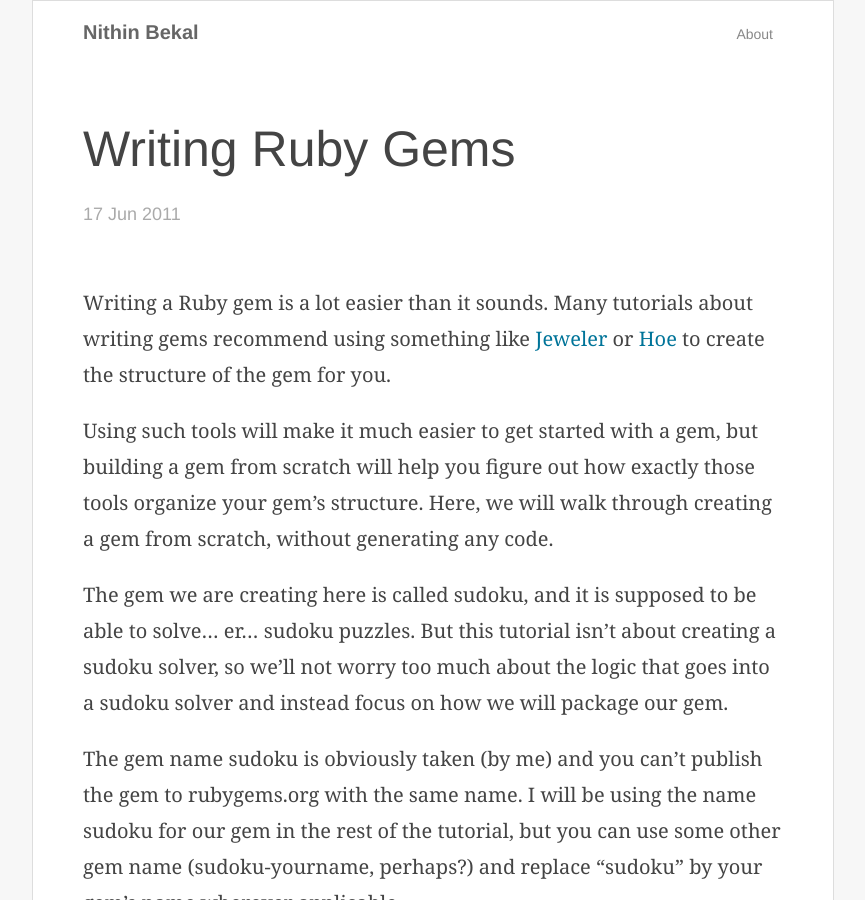
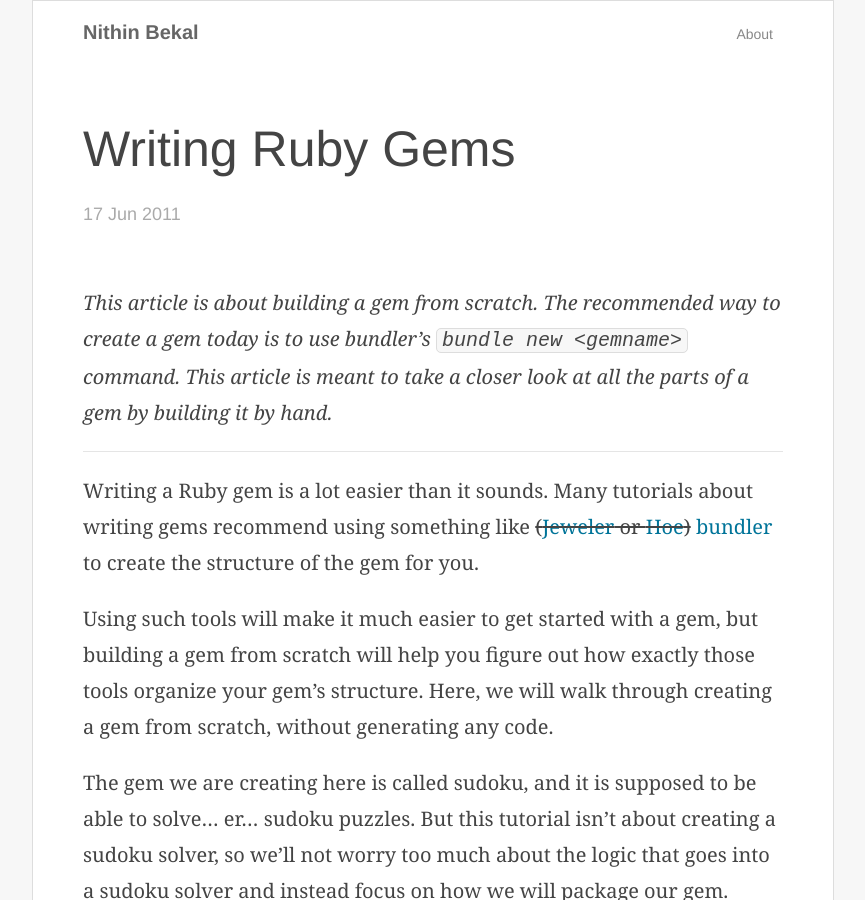
Before and after one commit to nithinbekal/nithinbekal.github.io, a Jekyll site: the page built from _posts/2011-08-17-writing-gems.md, in a window 1280 px wide and 900 px high. Shown: the whole window, without its empty margins (207-1072 px from the left). Built offline with Jekyll 4.4.1, drawn with Linux system fonts in a browser that asks for light colours; comment, search, counter and statistics services are not loaded.

Commit message:
Add note to writing gems article

```diff
--- a/_posts/2011-08-17-writing-gems.md
+++ b/_posts/2011-08-17-writing-gems.md
@@ -12,7 +12,21 @@ redirect_from:
 categories: programming
 ---
 
-Writing a Ruby gem is a lot easier than it sounds. Many tutorials about writing gems recommend using something like [Jeweler](https://github.com/technicalpickles/jeweler) or [Hoe](https://github.com/seattlerb/hoe) to create the structure of the gem for you.
+_This article is about building a gem from scratch.
+The recommended way to create a gem today
+is to use bundler's `bundle new <gemname>` command.
+This article is meant to take
+a closer look at all the parts of a gem
+by building it by hand._
+
+---
+
+Writing a Ruby gem is a lot easier than it sounds.
+Many tutorials about writing gems recommend using something like <strike>
+(<a href='https://github.com/technicalpickles/jeweler'>Jeweler</a> or
+<a href='https://github.com/seattlerb/hoe'>Hoe</a>)</strike>
+[bundler](http://bundler.io/v1.9/rubygems.html)
+to create the structure of the gem for you.
 
 Using such tools will make it much easier to get started with a gem, but building a gem from scratch will help you figure out how exactly those tools organize your gem's structure. Here, we will walk through creating a gem from scratch, without generating any code.
 
```
